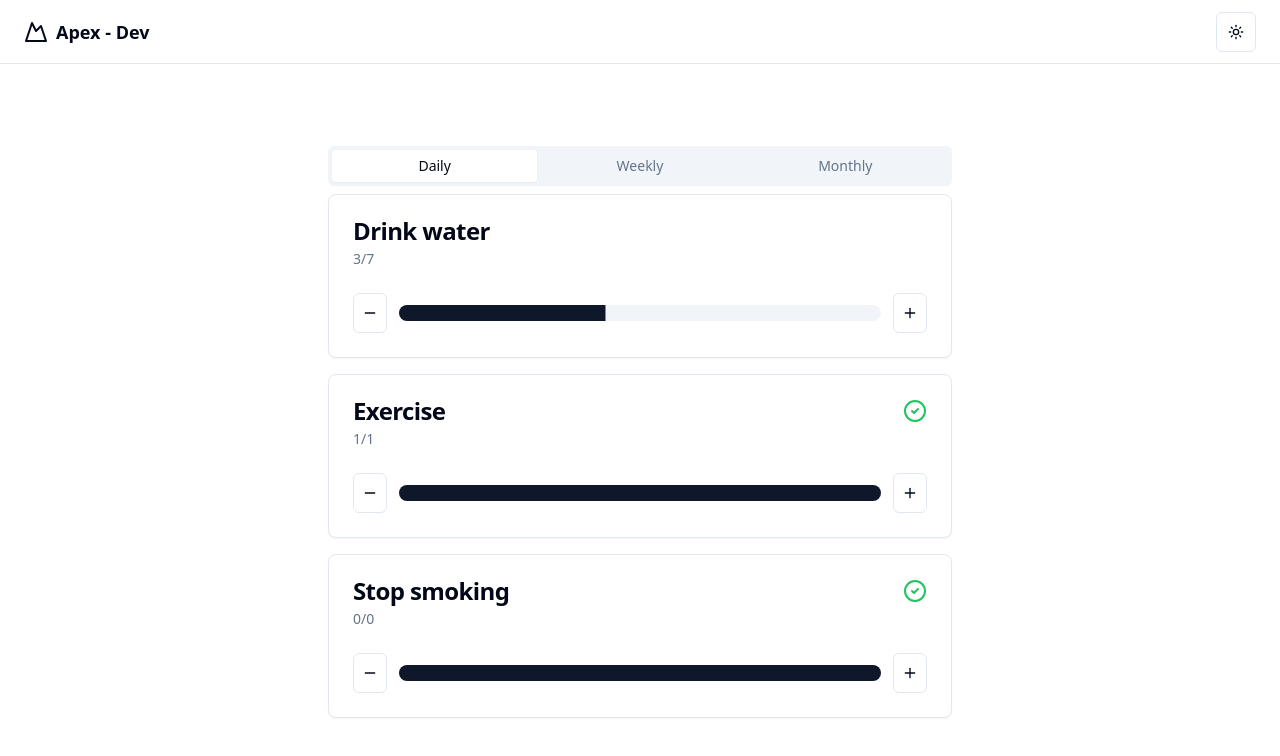
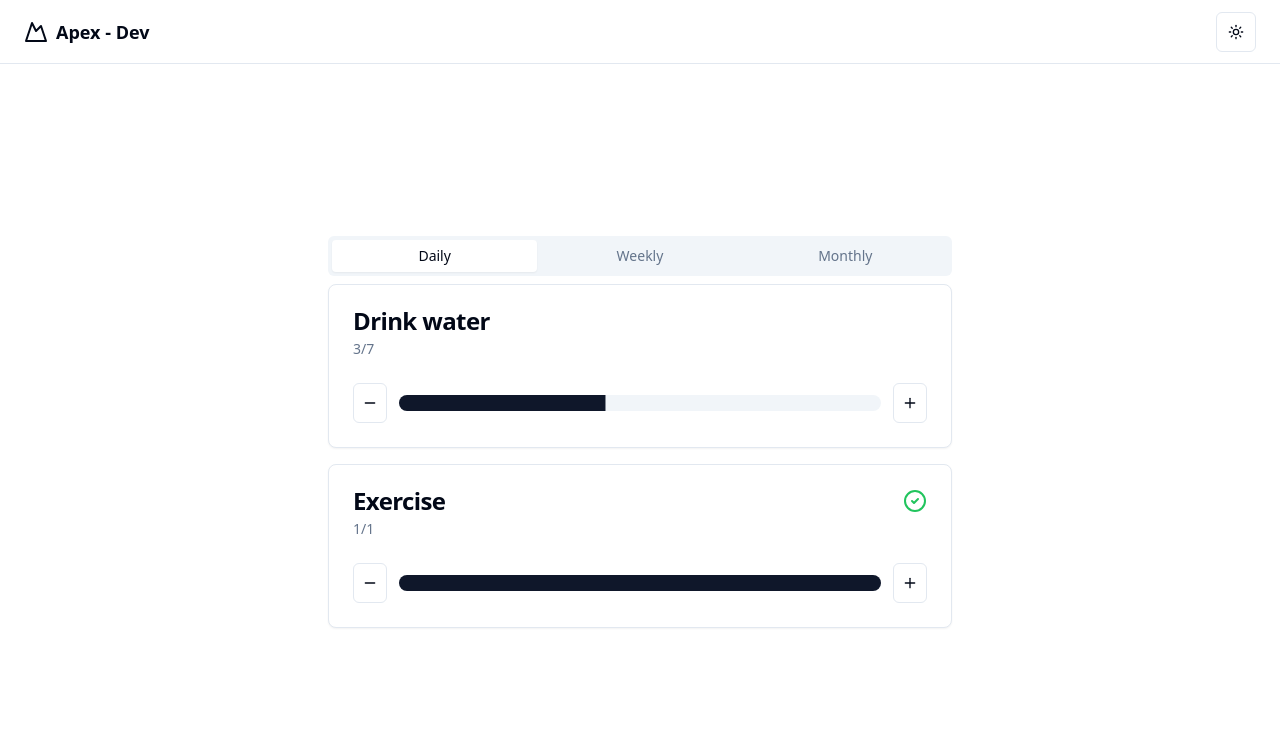
Before and after one commit to amrllkmn/apex-ui, a SvelteKit app: page /demo in a window 1280 px wide. Shown: the top 756 px of the page. Built offline with nearby package versions, Linux system fonts and the light colour scheme.

Commit message:
fix: remove data schema

```diff
--- a/src/routes/demo/data.ts
+++ b/src/routes/demo/data.ts
@@ -4,7 +4,6 @@ export type TActivities = {
   count: number;
   limit: number;
   done: boolean;
-  isStop: boolean;
 }
 export const activities: TActivities[] = [
   {
@@ -13,7 +12,6 @@ export const activities: TActivities[] = [
     count: 3,
     limit: 7,
     done: false,
-    isStop: false
   },
   {
     id: 2,
@@ -21,16 +19,7 @@ export const activities: TActivities[] = [
     count: 1,
     limit: 1,
     done: true,
-    isStop: false
   },
-  {
-    id: 3,
-    title: "Stop smoking",
-    count: 0,
-    limit: 0,
-    done: true,
-    isStop: true
-  }
 ]
 
 export const updateActivity = async (id: number, data: TActivities, action: string) => {
```
